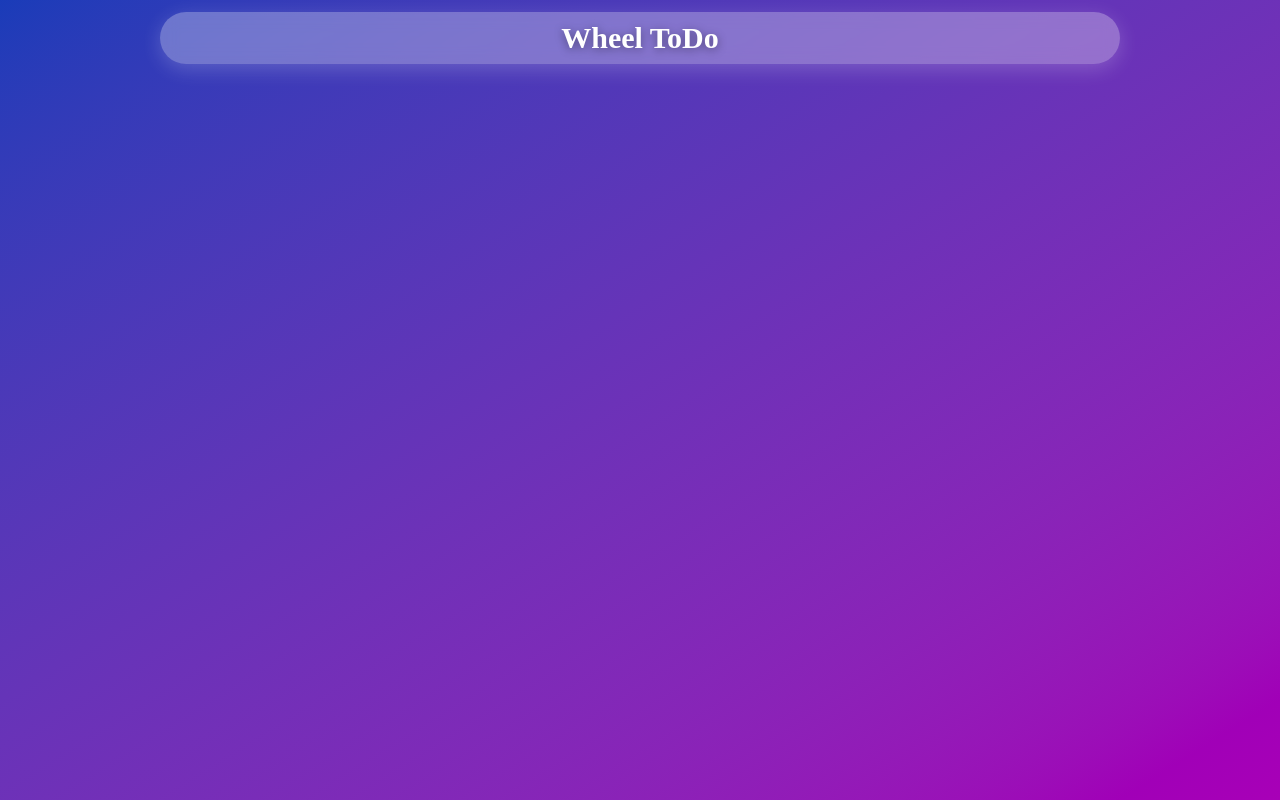
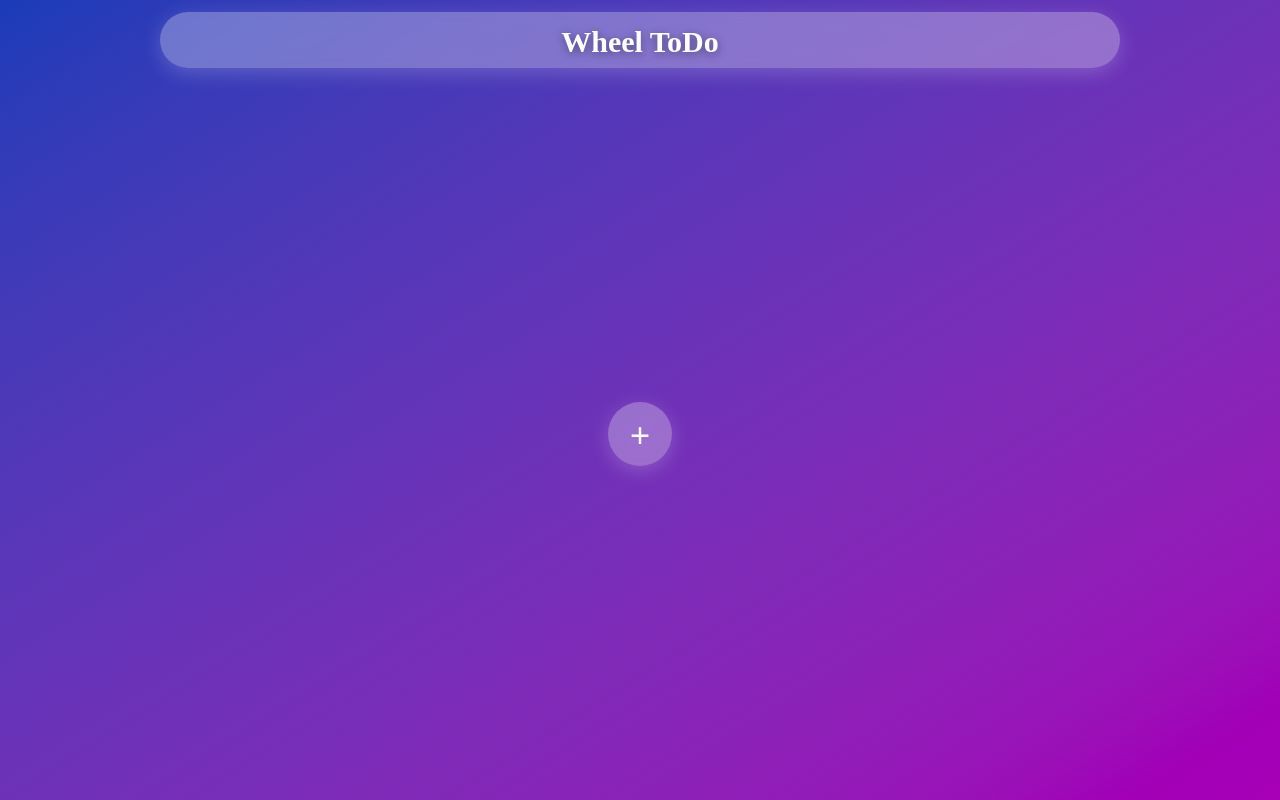
Before and after one commit to KirolsGeorge/PickForMe, a React (Vite) app: page / in a window 1280 px wide. Built offline with nearby package versions, Linux system fonts and the light colour scheme.

Commit message:
adding add button

```diff
--- a/src/App.tsx
+++ b/src/App.tsx
@@ -1,10 +1,14 @@
 // import { useState } from 'react'
 import Header from './Componants/Header';
+import AddButoon from './Componants/addButoon';
 
 function App() {
   return (
-    <div className="min-h-screen flex flex-col items-center justify-between bg-gradient-to-br from-blue-800 to-fuchsia-700 font-autour">
+    <div className="min-h-screen flex flex-col items-center justify-between bg-linear-to-br from-blue-800 to-fuchsia-700 font-autour">
       <Header />
+      <main className="flex flex-col items-center justify-center flex-1 w-full max-w-4xl px-4 sm:px-6 lg:px-8">
+        <AddButoon />
+      </main>
     </div>
   );
 }
--- a/src/Componants/Header.tsx
+++ b/src/Componants/Header.tsx
@@ -1,7 +1,7 @@
 export default function Header() {
   return (
     <header className="rounded-full w-3/4 text-center mt-3 p-2 bg-white/30 backdrop-blur-sm shadow-[0_5px_20px_rgba(255,255,255,0.2)] ">
-      <p className=" text-3xl font-extrabold text-white drop-shadow-[0_2px_5px_rgba(0,0,0,0.4)]">
+      <p className=" text-3xl font-extrabold text-white drop-shadow-[0_2px_5px_rgba(0,0,0,0.4)] pt-1">
         Wheel ToDo
       </p>
     </header>
--- /dev/null
+++ b/src/Componants/addButoon.tsx
@@ -0,0 +1,7 @@
+export default function AddButoon() {
+    return (
+      <button className="size-16 text-4xl font-bold text-white pt-1 rounded-full bg-white/30 backdrop-blur-sm shadow-[0_5px_20px_rgba(255,255,255,0.2)]">
+        +
+      </button>
+    );
+}
```
